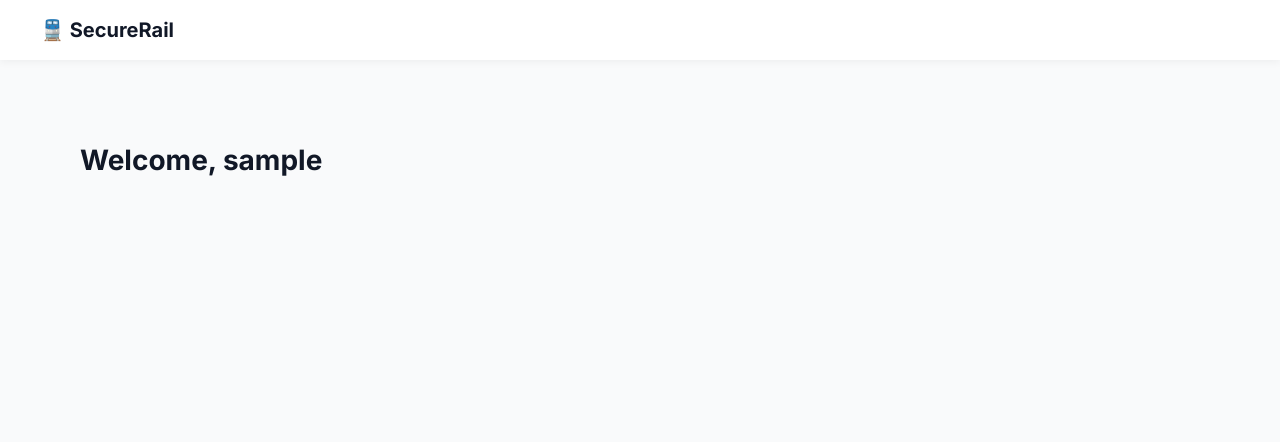
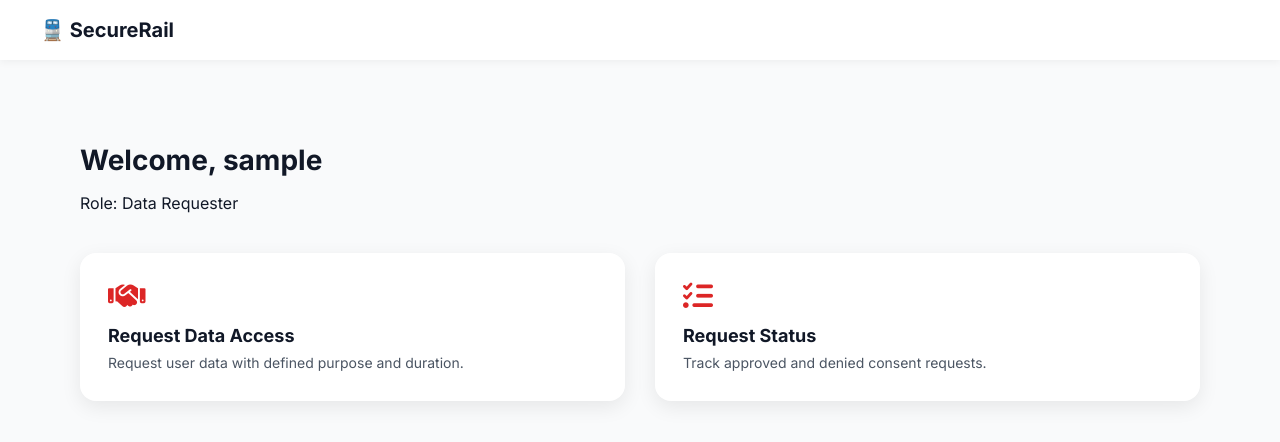
Before and after one commit to Adith1207/consenSafe, a Flask app: template templates/dashboard_app.html in a window 1280 px wide. Shown: the top 442 px of the page. Run offline with Flask 3, Linux system fonts and the light colour scheme; the template is opened without the code that fills it: most values are stand-ins (such as "Sample title", 1, 10 or a date in 2020).

Commit message:
added some more tables, also added seperate landing page dashboards

```diff
--- a/app.py
+++ b/app.py
@@ -3,19 +3,25 @@ import sqlite3
 import re
 import random
 import time
+from datetime import timedelta
 from werkzeug.security import generate_password_hash, check_password_hash
+
+# =====================================================
+# APP CONFIG
+# =====================================================
 
 app = Flask(__name__)
 app.secret_key = "consensafe_secret_key"
+app.permanent_session_lifetime = timedelta(minutes=10)
+
 ALLOWED_ROLES = ("user", "app", "admin")
 DB_NAME = "database.db"
 
 # =====================================================
 # OTP STORE (IN-MEMORY FOR LAB)
 # =====================================================
-# format: { email: { "otp": "123456", "expires": timestamp } }
+
 otp_store = {}
-
 
 # =====================================================
 # DATABASE HELPERS
@@ -29,6 +35,7 @@ def get_db():
 
 def init_db():
     conn = get_db()
+
     conn.execute("""
         CREATE TABLE IF NOT EXISTS users (
             id INTEGER PRIMARY KEY AUTOINCREMENT,
@@ -38,27 +45,106 @@ def init_db():
             role TEXT NOT NULL
         )
     """)
+
+    conn.execute("""
+        CREATE TABLE IF NOT EXISTS user_data (
+            id INTEGER PRIMARY KEY AUTOINCREMENT,
+            user_id INTEGER NOT NULL,
+            email_enc TEXT NOT NULL,
+            phone_enc TEXT NOT NULL,
+            created_at DATETIME DEFAULT CURRENT_TIMESTAMP,
+            FOREIGN KEY (user_id) REFERENCES users(id)
+        )
+    """)
+
+    conn.execute("""
+        CREATE TABLE IF NOT EXISTS consents (
+            id INTEGER PRIMARY KEY AUTOINCREMENT,
+            user_id INTEGER NOT NULL,
+            app_id INTEGER NOT NULL,
+            allowed_fields TEXT NOT NULL,
+            purpose TEXT NOT NULL,
+            expiry DATETIME NOT NULL,
+            status TEXT CHECK(status IN ('approved','revoked')) NOT NULL,
+            consent_hash TEXT NOT NULL,
+            signature TEXT NOT NULL,
+            created_at DATETIME DEFAULT CURRENT_TIMESTAMP,
+            FOREIGN KEY (user_id) REFERENCES users(id),
+            FOREIGN KEY (app_id) REFERENCES users(id)
+        )
+    """)
+
+    conn.execute("""
+        CREATE TABLE IF NOT EXISTS audit_logs (
+            id INTEGER PRIMARY KEY AUTOINCREMENT,
+            actor_id INTEGER NOT NULL,
+            action TEXT NOT NULL,
+            timestamp DATETIME DEFAULT CURRENT_TIMESTAMP,
+            FOREIGN KEY (actor_id) REFERENCES users(id)
+        )
+    """)
+
     conn.commit()
     conn.close()
 
+# =====================================================
+# SESSION TIMEOUT ENFORCEMENT
+# =====================================================
+
+@app.before_request
+def enforce_session_timeout():
+    if "user_id" in session:
+        now = time.time()
+        last_activity = session.get("last_activity")
+
+        if last_activity and now - last_activity > 600:
+            session.clear()
+            return redirect(url_for("login"))
+
+        session["last_activity"] = now
 
 # =====================================================
-# STRONG PASSWORD POLICY (NIST-ALIGNED)
+# PASSWORD POLICY (NIST-ALIGNED)
 # =====================================================
 
 def is_strong_password(password):
-    if len(password) < 8:
-        return False
-    if not re.search(r"[A-Z]", password):
-        return False
-    if not re.search(r"[a-z]", password):
-        return False
-    if not re.search(r"[0-9]", password):
-        return False
-    if not re.search(r"[!@#$%^&*(),.?\":{}|<>]", password):
-        return False
-    return True
+    return (
+        len(password) >= 8 and
+        re.search(r"[A-Z]", password) and
+        re.search(r"[a-z]", password) and
+        re.search(r"[0-9]", password) and
+        re.search(r"[!@#$%^&*(),.?\":{}|<>]", password)
+    )
 
+# =====================================================
+# CONSENT CHECK (AUTHORIZATION)
+# =====================================================
+
+def has_consent(user_id, app_id, field):
+    conn = get_db()
+    consent = conn.execute("""
+        SELECT * FROM consents
+        WHERE user_id = ? AND app_id = ?
+        AND status = 'approved'
+        AND expiry > datetime('now')
+    """, (user_id, app_id)).fetchone()
+
+    if consent:
+        conn.execute(
+            "INSERT INTO audit_logs (actor_id, action) VALUES (?, ?)",
+            (app_id, f"Accessed {field} of user {user_id}")
+        )
+        conn.commit()
+        conn.close()
+        return field in consent["allowed_fields"].split(",")
+
+    conn.execute(
+        "INSERT INTO audit_logs (actor_id, action) VALUES (?, ?)",
+        (app_id, f"Unauthorized access attempt for {field} of user {user_id}")
+    )
+    conn.commit()
+    conn.close()
+    return False
 
 # =====================================================
 # ROUTES
@@ -66,10 +152,7 @@ def is_strong_password(password):
 
 @app.route("/")
 def home():
-    if "username" in session:
-        return redirect(url_for("dashboard"))
-    return redirect(url_for("login"))
-
+    return redirect(url_for("dashboard")) if "user_id" in session else redirect(url_for("login"))
 
 # =====================================================
 # REGISTER
@@ -82,32 +165,32 @@ def register():
         email = request.form["email"].strip().lower()
         password = request.form["password"]
         role = request.form["role"]
+
         if role not in ALLOWED_ROLES:
             return "Invalid role selection"
 
+        if role == "admin":
+            return "Admin accounts are created by system only"
+
         if not is_strong_password(password):
-            return "Password must be strong (8+ chars, upper, lower, number, special)"
-
-        hashed_password = generate_password_hash(password)
+            return "Password does not meet security requirements"
 
         try:
             conn = get_db()
             conn.execute(
                 "INSERT INTO users (username, email, password, role) VALUES (?, ?, ?, ?)",
-                (username, email, hashed_password, role)
+                (username, email, generate_password_hash(password), role)
             )
             conn.commit()
             conn.close()
             return redirect(url_for("login"))
-
         except sqlite3.IntegrityError:
-            return "Username or Email already exists"
+            return "Username or email already exists"
 
     return render_template("register.html")
 
-
 # =====================================================
-# LOGIN (EMAIL-BASED)
+# LOGIN
 # =====================================================
 
 @app.route("/login", methods=["GET", "POST"])
@@ -117,26 +200,24 @@ def login():
         password = request.form["password"]
 
         conn = get_db()
-        user = conn.execute(
-            "SELECT * FROM users WHERE email = ?",
-            (email,)
-        ).fetchone()
+        user = conn.execute("SELECT * FROM users WHERE email = ?", (email,)).fetchone()
         conn.close()
 
         if user and check_password_hash(user["password"], password):
+            session.clear()
             session["user_id"] = user["id"]
             session["username"] = user["username"]
             session["email"] = user["email"]
             session["role"] = user["role"]
+            session["last_activity"] = time.time()
             return redirect(url_for("dashboard"))
 
-        return "Invalid email or password"
+        return "Invalid credentials"
 
     return render_template("login.html")
 
-
 # =====================================================
-# DASHBOARD
+# DASHBOARD (ROLE-BASED)
 # =====================================================
 
 @app.route("/dashboard")
@@ -148,16 +229,12 @@ def dashboard():
 
     if role == "user":
         return render_template("dashboard_user.html", username=session["username"])
-
     elif role == "app":
         return render_template("dashboard_app.html", username=session["username"])
-
     elif role == "admin":
         return render_template("dashboard_admin.html", username=session["username"])
 
-    else:
-        return "Unauthorized role", 403
-
+    return "Unauthorized role", 403
 
 # =====================================================
 # LOGOUT
@@ -168,46 +245,44 @@ def logout():
     session.clear()
     return redirect(url_for("login"))
 
-
 # =====================================================
 # CHANGE PASSWORD (LOGGED-IN USER)
 # =====================================================
 
 @app.route("/change-password", methods=["GET", "POST"])
 def change_password():
-    if "email" not in session:
+    if "user_id" not in session:
         return redirect(url_for("login"))
 
     if request.method == "POST":
-        old_password = request.form["old_password"]
-        new_password = request.form["new_password"]
+        old = request.form["old_password"]
+        new = request.form["new_password"]
 
-        if not is_strong_password(new_password):
-            return "New password is not strong enough"
+        if not is_strong_password(new):
+            return "Weak password"
 
         conn = get_db()
         user = conn.execute(
-            "SELECT * FROM users WHERE email = ?",
-            (session["email"],)
+            "SELECT * FROM users WHERE id = ?",
+            (session["user_id"],)
         ).fetchone()
 
-        if user and check_password_hash(user["password"], old_password):
+        if user and check_password_hash(user["password"], old):
             conn.execute(
-                "UPDATE users SET password = ? WHERE email = ?",
-                (generate_password_hash(new_password), session["email"])
+                "UPDATE users SET password = ? WHERE id = ?",
+                (generate_password_hash(new), session["user_id"])
             )
             conn.commit()
             conn.close()
-            return "Password updated successfully"
+            return redirect(url_for("dashboard"))
 
         conn.close()
         return "Old password incorrect"
 
-    return render_template("reset_password.html")
-
+    return render_template("change_password.html")
 
 # =====================================================
-# FORGOT PASSWORD → OTP GENERATION
+# FORGOT PASSWORD (OTP)
 # =====================================================
 
 @app.route("/forgot-password", methods=["GET", "POST"])
@@ -216,22 +291,14 @@ def forgot_password():
         email = request.form["email"].strip().lower()
 
         conn = get_db()
-        user = conn.execute(
-            "SELECT * FROM users WHERE email = ?",
-            (email,)
-        ).fetchone()
+        user = conn.execute("SELECT * FROM users WHERE email = ?", (email,)).fetchone()
         conn.close()
 
         if not user:
             return "Email not registered"
 
         otp = str(random.randint(100000, 999999))
-        otp_store[email] = {
-            "otp": otp,
-            "expires": time.time() + 300  # 5 minutes
-        }
-
-        # LAB MODE: Print OTP in terminal
+        otp_store[email] = {"otp": otp, "expires": time.time() + 300}
         print(f"[OTP for {email}] : {otp}")
 
         session["reset_email"] = email
@@ -239,9 +306,8 @@ def forgot_password():
 
     return render_template("forgot_password.html")
 
-
 # =====================================================
-# OTP VERIFICATION
+# VERIFY OTP
 # =====================================================
 
 @app.route("/verify-otp", methods=["GET", "POST"])
@@ -252,17 +318,11 @@ def verify_otp():
     email = session["reset_email"]
 
     if request.method == "POST":
-        entered_otp = request.form["otp"]
         record = otp_store.get(email)
-
-        if not record:
-            return "OTP invalid or expired"
-
-        if time.time() > record["expires"]:
-            otp_store.pop(email)
+        if not record or time.time() > record["expires"]:
             return "OTP expired"
 
-        if entered_otp != record["otp"]:
+        if request.form["otp"] != record["otp"]:
             return "Incorrect OTP"
 
         otp_store.pop(email)
@@ -271,9 +331,8 @@ def verify_otp():
 
     return render_template("verify_otp.html")
 
-
 # =====================================================
-# RESET PASSWORD (AFTER OTP)
+# RESET PASSWORD (OTP VERIFIED)
 # =====================================================
 
 @app.route("/reset-password", methods=["GET", "POST"])
@@ -282,29 +341,26 @@ def reset_password():
         return redirect(url_for("login"))
 
     if request.method == "POST":
-        new_password = request.form["password"]
+        password = request.form["password"]
 
-        if not is_strong_password(new_password):
-            return "Password is not strong enough"
+        if not is_strong_password(password):
+            return "Weak password"
 
         conn = get_db()
         conn.execute(
             "UPDATE users SET password = ? WHERE email = ?",
-            (generate_password_hash(new_password), session["reset_email"])
+            (generate_password_hash(password), session["reset_email"])
         )
         conn.commit()
         conn.close()
 
-        session.pop("otp_verified")
-        session.pop("reset_email")
-
+        session.clear()
         return redirect(url_for("login"))
 
     return render_template("reset_password.html")
 
-
 # =====================================================
-# APP START
+# START APP
 # =====================================================
 
 if __name__ == "__main__":
--- a/templates/dashboard_app.html
+++ b/templates/dashboard_app.html
@@ -2,34 +2,22 @@
 {% block content %}
 
 <section class="dashboard">
-
     <h2 data-aos="fade-up">Welcome, {{ username }}</h2>
+    <p class="subtitle">Role: Data Requester</p>
 
     <div class="card-grid">
 
-        {% if role == "PASSENGER" %}
         <div class="feature-card" data-aos="zoom-in">
-            <i class="fa-solid fa-ticket"></i>
-            <h3>Book Tickets</h3>
-            <p>Search trains and book securely.</p>
+            <i class="fa-solid fa-handshake"></i>
+            <h3>Request Data Access</h3>
+            <p>Request user data with defined purpose and duration.</p>
         </div>
-        {% endif %}
 
-        {% if role == "TTE" %}
         <div class="feature-card" data-aos="zoom-in">
-            <i class="fa-solid fa-qrcode"></i>
-            <h3>Verify Tickets</h3>
-            <p>Cryptographically verify ticket integrity.</p>
+            <i class="fa-solid fa-list-check"></i>
+            <h3>Request Status</h3>
+            <p>Track approved and denied consent requests.</p>
         </div>
-        {% endif %}
-
-        {% if role == "ADMIN" %}
-        <div class="feature-card" data-aos="zoom-in">
-            <i class="fa-solid fa-gear"></i>
-            <h3>Admin Panel</h3>
-            <p>Manage users and security policies.</p>
-        </div>
-        {% endif %}
 
     </div>
 </section>
```
Also changed, not shown: templates/dashboard_admin.html (+7 -19 lines), templates/dashboard_user.html (+10 -16 lines), database.db.
